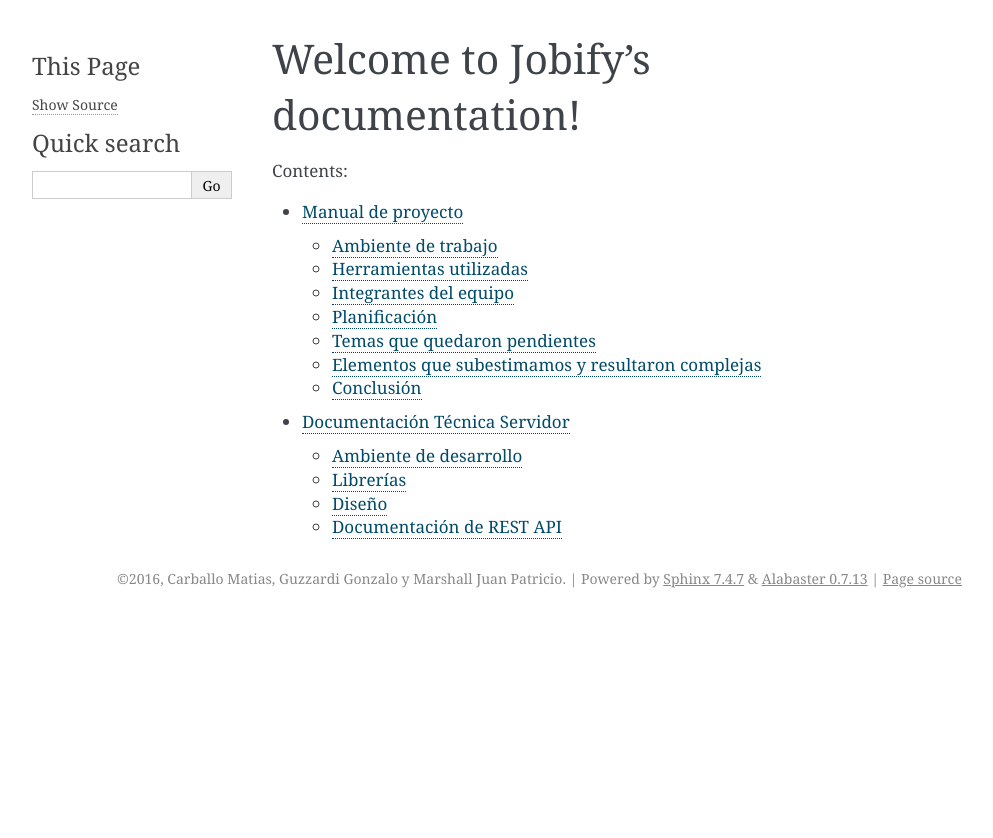
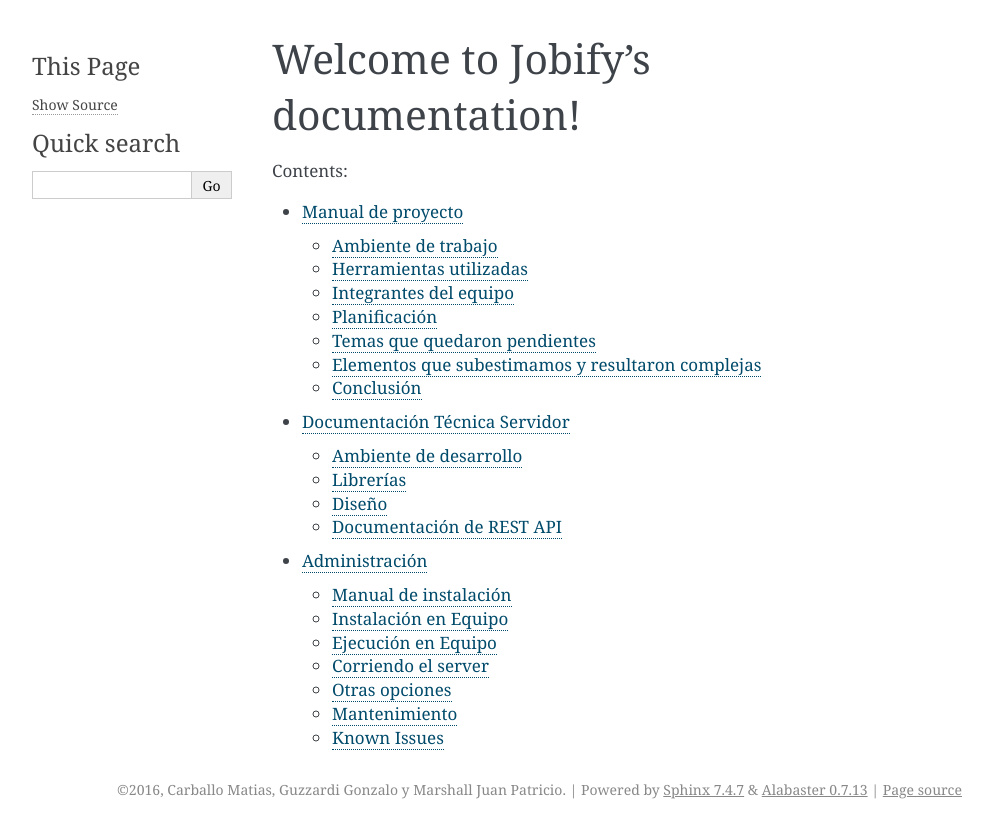
Before and after one commit to Taller-7552-II/Jobify, a Sphinx documentation site: the page built from server/Documentacion/source/index.rst, in a window 1280 px wide. Shown: the top 838 px of the page, without its empty margins (148-1141 px from the left). Built offline with Sphinx 7.4.7, drawn with Linux system fonts in a browser that asks for light colours; pages that are not in the unit, such as notebooks, are missing from menus; some of the changed lines change nothing that is shown.

Commit message:
Agrego Manual de Administracion

```diff
--- /dev/null
+++ b/server/Documentacion/source/Administracion.rst
@@ -0,0 +1,168 @@
+=======================================
+Administración
+=======================================
+
+Manual de instalación
+============================================================================================================
+
+La aplicación Jobify está pensada para correr en linux 64 bits. A su vez se requieren tener ciertas librerías y programas instalados.
+Por esto se pueden proseguir dos métodos distintos con la intención de ejecutar el servidor.
+Si se desea instalar las librerías y programas sobre el equipo y luego correr el servidor sobre estas instalaciones se puede seguir la guía de instalación sobre el equipo.
+
+
+Instalación en Equipo
+============================================================================================================
+
+La aplicación Jobify está pensada para correr en linux 64 bits. A su vez se requieren tener ciertas librerías y programas instalados.
+Esta guía de instalación detalla como conseguir esto, orientando las consignas para la versión Ubuntu 14.04. Sin embargo esto debería poder funcionar con otras versiones de Ubuntu y ser análoga a otras versiones de Linux.
+
+
+CMake
+------------------------------------------------------------------------------------------------------------
+En caso de no tener cmake instalado:
+
+.. code-block:: bash
+
+	$ sudo apt-get update
+	$ sudo apt-get install cmake
+
+
+Clonando el github
+------------------------------------------------------------------------------------------------------------
+Primero se debe clonar nuestro github, usando el siguiente comando:
+
+.. code-block:: bash
+
+	$ git clone https://github.com/Taller-7552-II/Jobify
+
+En el caso de no tener git instalado:
+
+.. code-block:: bash
+
+        $ sudo apt-get install git
+
+
+Compilando el server
+------------------------------------------------------------------------------------------------------------
+Para compilar  el servidor hay que situarse en la carpeta /server/ y correr el script build.sh
+
+.. code-block:: bash
+
+   $ cd server/
+   $ ./build.sh
+
+Corriendo el server
+------------------------------------------------------------------------------------------------------------
+Para correr el servidor hay que situarse en la carpeta /server/build/ y ejecutar ./Server. Si se quiere cambiar el directorio donde se va a crear la base de datos, -Ddb_path,/home/mi_path. Tambien se puede cambiar el puerto de la siguiente manera, -Dport,:8000. A continuacion se mostrará un ejemplo de un server abierto en el puerto 8080 con la base de datos en /home/new_path
+
+.. code-block:: bash
+
+   $ cd server/
+   $ ./build.sh -Ddb_path,/home/new_path -Dport,:8080
+
+
+
+Correr tests de python
+------------------------------------------------------------------------------------------------------------
+Situado en la carpeta /server/python\ integration\ tests, correr el script test_server_func.py. Esto ejecutara los test de integracion de python. Se debe tener instalado python 2.7
+
+.. code-block:: bash
+
+   $ python server_test.py
+
+
+Correr unit test del server
+------------------------------------------------------------------------------------------------------------
+Se debe estar situado en la carpeta server. Para correr las unit test se debe haber compilado el server con ./build.sh. A su vez, se debe tener instalado lcov y coveralls-lcov. De no ser el caso, correr el script install-coveralls. Luego se podrá correr el script run_tests.sh el cual ejecuta todas las unit test.
+
+.. code-block:: bash
+
+   $ ./build.sh
+   $ sudo ./install_coveralls
+   $ ./run_tests.sh
+
+Correr coverage del server
+------------------------------------------------------------------------------------------------------------
+Se debe estar situado en la carpeta server. Para correr el coverage se debe haber compilado el server con ./build.sh. A su vez, se debe tener instalado lcov y coveralls-lcov. De no ser el caso, correr el script install-coveralls como root. Luego se podrá correr el script run_coverage.sh el cual ejecuta todas las unit test y se realiza el coverage del server.
+
+.. code-block:: bash
+
+   $ ./build.sh
+   $ sudo ./install_coveralls
+   $ ./run_coverage.sh
+
+
+Ejecución en Equipo
+============================================================================================================
+
+Corriendo el server
+=================================================================================================
+Para correr el servidor hay que situarse en la carpeta /server/build/ y ejecutar ./Server. Si se quiere cambiar el directorio donde se va a crear la base de datos, -Ddb_path,/home/mi_path. Tambien se puede cambiar el puerto de la siguiente manera, -Dport,:8000. A continuacion se mostrará un ejemplo de un server abierto en el puerto 8080 con la base de datos en /home/new_path
+
+.. code-block:: bash
+
+   $ cd server/
+   $ ./build.sh -Ddb_path,/home/new_path -Dport,:8080
+
+
+
+Otras opciones
+==================================================================================================
+
+Correr tests de python
+------------------------------------------------------------------------------------------------------------
+Situado en la carpeta /server/python\ integration\ tests, correr el script test_server_func.py. Esto ejecutara los test de integracion de python. Se debe tener instalado python 2.7
+
+.. code-block:: bash
+
+   $ python server_test.py
+
+
+Correr unit test del server
+------------------------------------------------------------------------------------------------------------
+Se debe estar situado en la carpeta server. Para correr las unit test se debe haber compilado el server con ./build.sh. A su vez, se debe tener instalado lcov y coveralls-lcov. De no ser el caso, correr el script install-coveralls. Luego se podrá correr el script run_tests.sh el cual ejecuta todas las unit test.
+
+.. code-block:: bash
+
+   $ ./build.sh
+   $ sudo ./install_coveralls
+   $ ./run_tests.sh
+
+Correr coverage del server
+------------------------------------------------------------------------------------------------------------
+Se debe estar situado en la carpeta server. Para correr el coverage se debe haber compilado el server con ./build.sh. A su vez, se debe tener instalado lcov y coveralls-lcov. De no ser el caso, correr el script install-coveralls como root. Luego se podrá correr el script run_coverage.sh el cual ejecuta todas las unit test y se realiza el coverage del server.
+
+.. code-block:: bash
+
+   $ ./build.sh
+   $ sudo ./install_coveralls
+   $ ./run_coverage.sh
+
+
+Mantenimiento
+============================================================================================================
+
+El mantenimiento del Server de Jobify es un aspecto de suma importancia para el correcto funcionamiento del sistema. Para esto se deben considerar dos factores:
+					+ La base de datos
+					+ El Log
+
+La base de datos es una parte fundamental en cuento al desarrollo del sistema ya que es la encargada de mantener todos los archivos y datos de los usuarios. Esta suele encontrarse en la carpeta /tmp/prod/ pero puede cambiarse su ubicación como fue indicado en la sección  Instalación , más especificamente en "Corriento el Server". Si se cambia de directorio base, los datos no se trasladan así que al hacer este cambio se debe tener en cuenta que se tiene una base de datos nueva.
+
+
+Base de Datos
+<<<<<<<<<<<<<<<<
+Como se aclaró anteriormente, la base de datos se encarga de guardar usuarios y chats al mismo tiempo, además de las sesiones. La manera de identificar rapidamente con que tipo de dato estamos tratando es al ver la clave que poseen en la base de datos. Los elementos de la base de datos son:
+
+			+ User : (clave : "$username") Guarda el nombre de usuario y su contraseña.
+			+ User Metadata : (clave : "$username.usertoken") : Guarda todos los datos del usuario, desde el perfil hasta la cantidad de archivos que tiene y cuales puede acceder.
+			+ Chat Data : (clave : "usernameusername2)") : Guarda una lista de mensajes del chat entre 2 usuarios en el orden que llegaron
+
+
+Log
+<<<<<<<<
+Dentro de la carpeta *build* se encuentra un archivo llamado log.txt en el cual se encuentran todas las actividades importantes que debe realizar el servidor. A medida que se agregan funcionalidades o se actualiza el código es fundamental seguir logeando para poder detectar errores o fallas en el server.
+
+
+Known Issues
+================================================================================================
+Si el servidor se cae mientras corre el cliente, el cliente no se entera que el server murió
--- a/server/Documentacion/source/index.rst
+++ b/server/Documentacion/source/index.rst
@@ -14,3 +14,4 @@
    vacio
    Manual de Proyecto
    Documentacion Tecnica
+   Administracion
```
Also changed, not shown: 16 other files.
